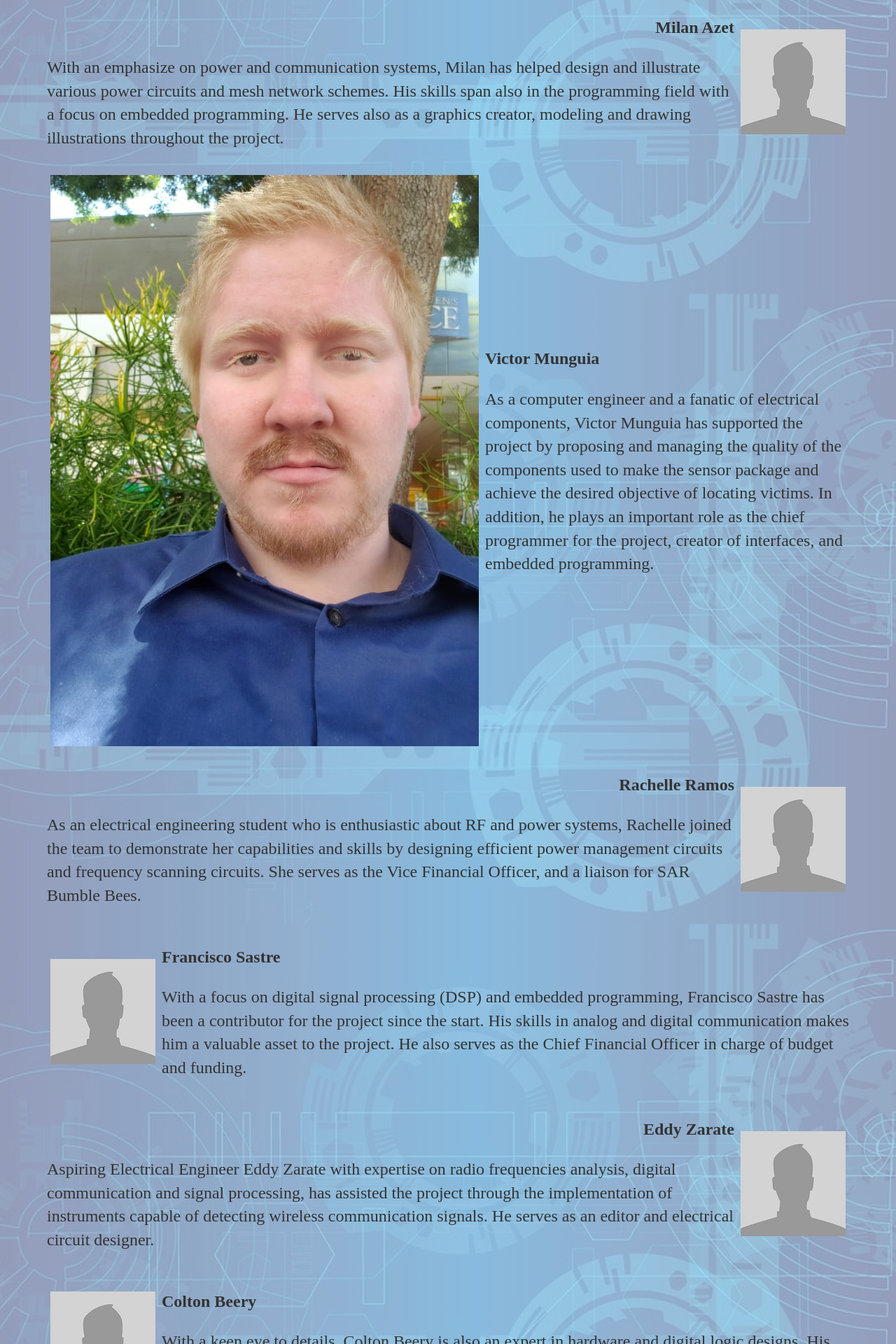
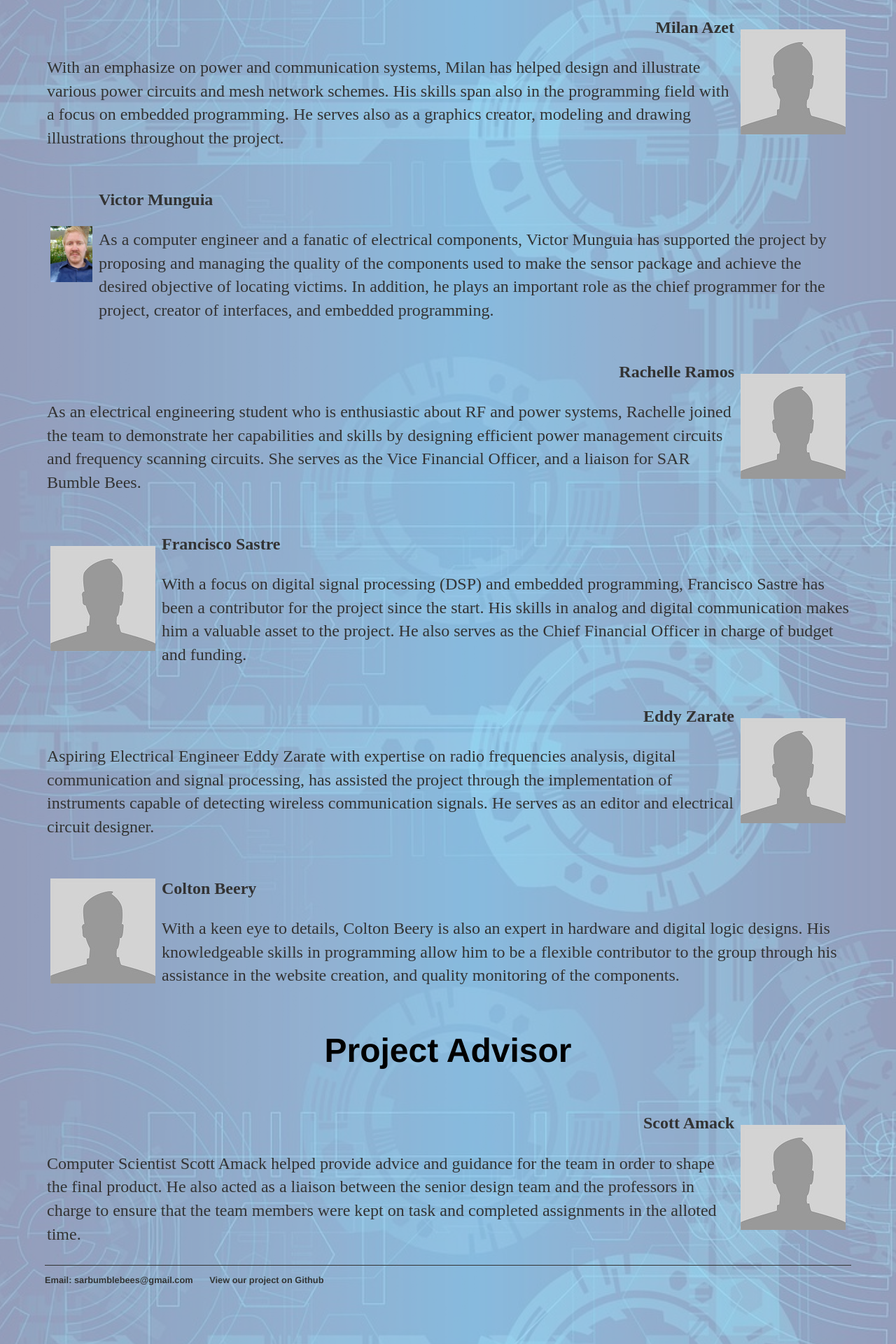
Before and after one commit to ColtonBeery/sarbumblebees, a Jekyll site: the page built from members/index.html, in a window 1280 px wide. Shown: the part 480-2400 px from the top of the page at 70% size. Built offline with Jekyll 4.4.1, drawn with Linux system fonts in a browser that asks for light colours.

Commit message:
Adjusting pixel size for potrait

```diff
--- a/members/index.html
+++ b/members/index.html
@@ -37,7 +37,7 @@ title: Members - SAR Bumblebees
 <table style="width:100%">
   <tr>
 		<td>
-			<img src="/images/Victor Munguia Image.jpg" alt="Placeholder Image" style="margin:5px 5px">
+			<img src="/images/Victor Munguia Image.jpg" alt="Placeholder Image" style="margin:5px 5px" height="80px" length="30px">
 		</td>
     <td>
 			<p><b>Victor Munguia</b></p>
```
